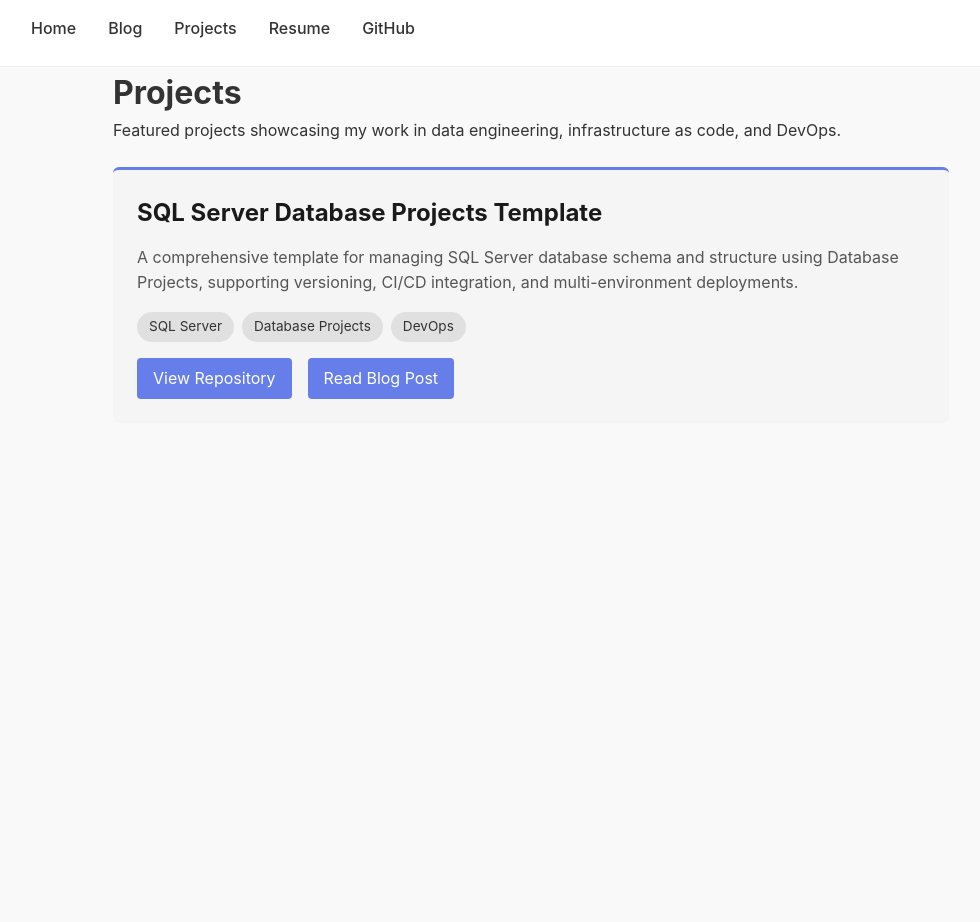
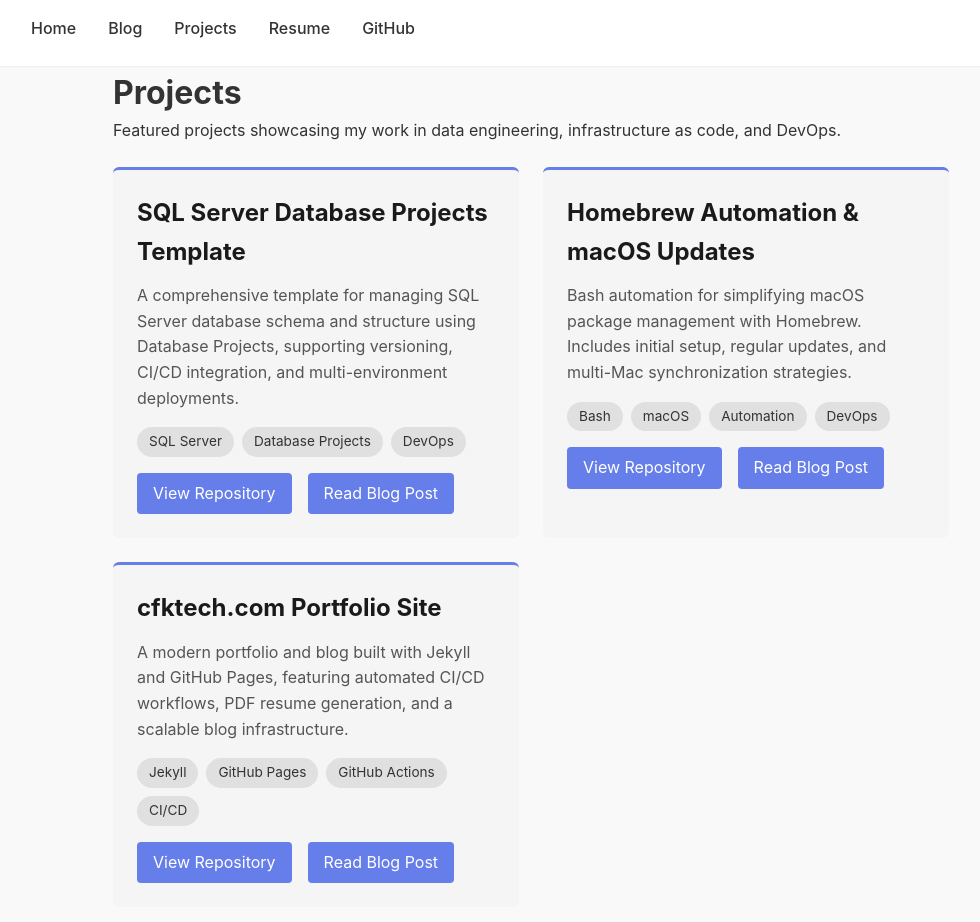
Before and after one commit to brianjmurray/cfktech-resume, a Jekyll site: the page built from projects/index.md, in a window 1280 px wide and 963 px high. Shown: the top 922 px of the window, without its empty margins (109-1089 px from the left). Built offline with Jekyll 4.4.1, drawn with Linux system fonts in a browser that asks for light colours.

Commit message:
Add project cards for brew-setup-and-update and cfktech-resume - closes #26, closes #27

```diff
--- a/projects/index.md
+++ b/projects/index.md
@@ -22,4 +22,34 @@
       <a href="/blog/sql-server-database-projects-template" class="project-link">Read Blog Post</a>
     </div>
   </article>
+
+  <article class="project-card">
+    <h2>Homebrew Automation & macOS Updates</h2>
+    <p class="project-description">Bash automation for simplifying macOS package management with Homebrew. Includes initial setup, regular updates, and multi-Mac synchronization strategies.</p>
+    <div class="project-meta">
+      <span class="tech-tag">Bash</span>
+      <span class="tech-tag">macOS</span>
+      <span class="tech-tag">Automation</span>
+      <span class="tech-tag">DevOps</span>
+    </div>
+    <div class="project-links">
+      <a href="https://github.com/brianjmurray/brew-setup-and-update" class="project-link">View Repository</a>
+      <a href="/blog/homebrew-automation-macos-updates" class="project-link">Read Blog Post</a>
+    </div>
+  </article>
+
+  <article class="project-card">
+    <h2>cfktech.com Portfolio Site</h2>
+    <p class="project-description">A modern portfolio and blog built with Jekyll and GitHub Pages, featuring automated CI/CD workflows, PDF resume generation, and a scalable blog infrastructure.</p>
+    <div class="project-meta">
+      <span class="tech-tag">Jekyll</span>
+      <span class="tech-tag">GitHub Pages</span>
+      <span class="tech-tag">GitHub Actions</span>
+      <span class="tech-tag">CI/CD</span>
+    </div>
+    <div class="project-links">
+      <a href="https://github.com/brianjmurray/cfktech-resume" class="project-link">View Repository</a>
+      <a href="/blog/cfktech-portfolio-site" class="project-link">Read Blog Post</a>
+    </div>
+  </article>
 </div>
```
